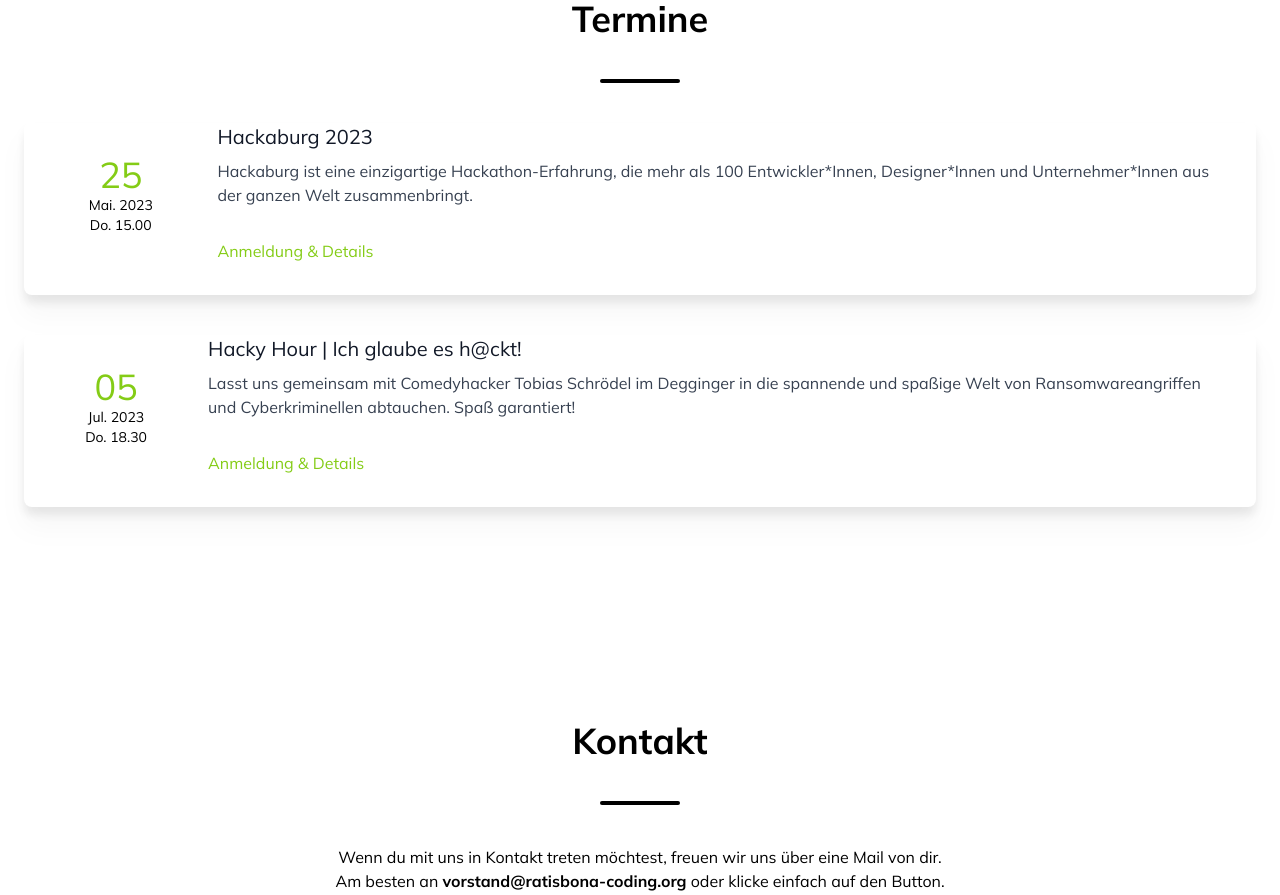
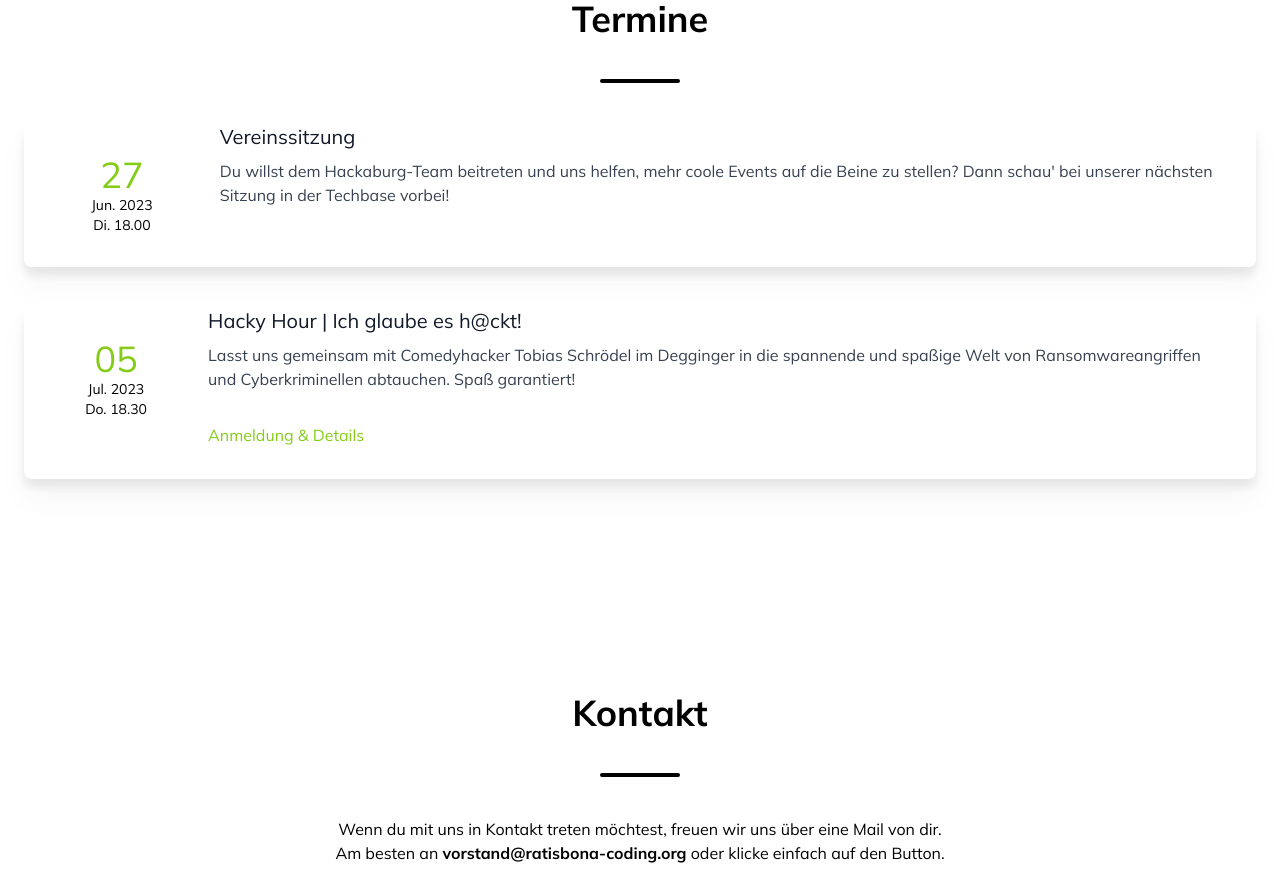
Before and after one commit to ratisbona-coding/website, a SvelteKit app: page / in a window 1280 px wide. Shown: the part 4300-5195 px from the top of the page. Built offline with nearby package versions, Linux system fonts and the light colour scheme.

Commit message:
Remove Hackaburg, add next meeting (#19)
Co-authored-by: Bastian <bastian@phntxx.com>

```diff
--- a/src/lib/termine.json
+++ b/src/lib/termine.json
@@ -1,13 +1,12 @@
 [
 	{
-		"title": "Hackaburg 2023",
+		"title": "Vereinssitzung",
 		"date": {
-			"day": "25",
-			"month": "Mai. 2023",
-			"time": "Do. 15.00"
+			"day": "27",
+			"month": "Jun. 2023",
+			"time": "Di. 18.00"
 		},
-		"description": "Hackaburg ist eine einzigartige Hackathon-Erfahrung, die mehr als 100 Entwickler*Innen, Designer*Innen und Unternehmer*Innen aus der ganzen Welt zusammenbringt.",
-		"link": "https://hackaburg.de/",
+		"description": "Du willst dem Hackaburg-Team beitreten und uns helfen, mehr coole Events auf die Beine zu stellen? Dann schau' bei unserer nächsten Sitzung in der Techbase vorbei!",
 		"image": "https://via.placeholder.com/700x250"
 	},
 	{
@@ -17,7 +16,7 @@
 			"month": "Jul. 2023",
 			"time": "Do. 18.30"
 		},
-		"description": "Lasst uns gemeinsam mit Comedyhacker Tobias Schrödel im Degginger in die spannende und spaßige Welt von Ransomwareangriffen und Cyberkriminellen abtauchen. Spaß garantiert! ",
+		"description": "Lasst uns gemeinsam mit Comedyhacker Tobias Schrödel im Degginger in die spannende und spaßige Welt von Ransomwareangriffen und Cyberkriminellen abtauchen. Spaß garantiert!",
 		"link": "https://eveeno.com/hackyhour",
 		"image": "https://via.placeholder.com/700x250"
 	}
--- a/src/routes/landing/Termine.svelte
+++ b/src/routes/landing/Termine.svelte
@@ -22,7 +22,9 @@
 						<p class="text-gray-700 text-base mb-8 md:mr-8">
 							{card.description}
 						</p>
-						<a class="text-lime-500 text-base mb-8 md:mr-8" href="{card.link}">Anmeldung & Details</a>
+						{#if card.link}
+							<a class="text-lime-500 text-base mb-8 md:mr-8" href="{card.link}">Anmeldung & Details</a>
+						{/if}
 					</div>
 				</div>
 			</div>
```
